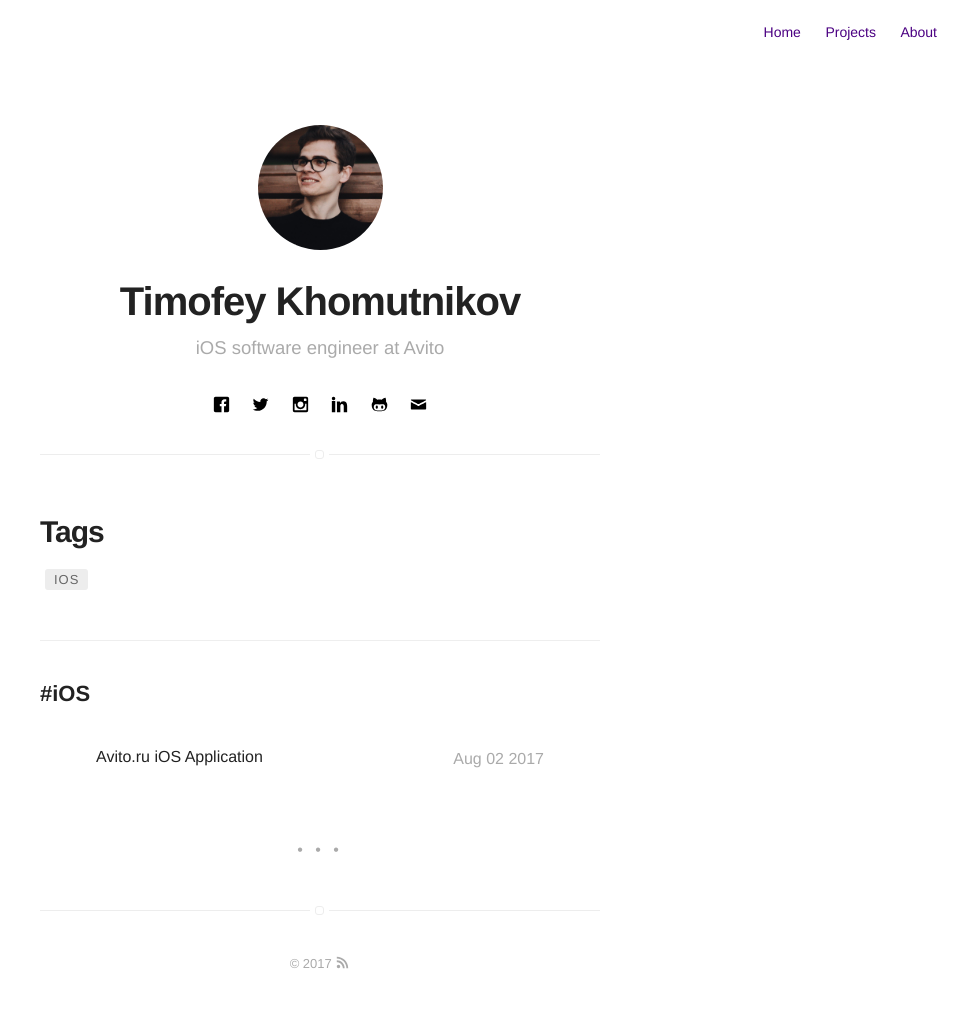
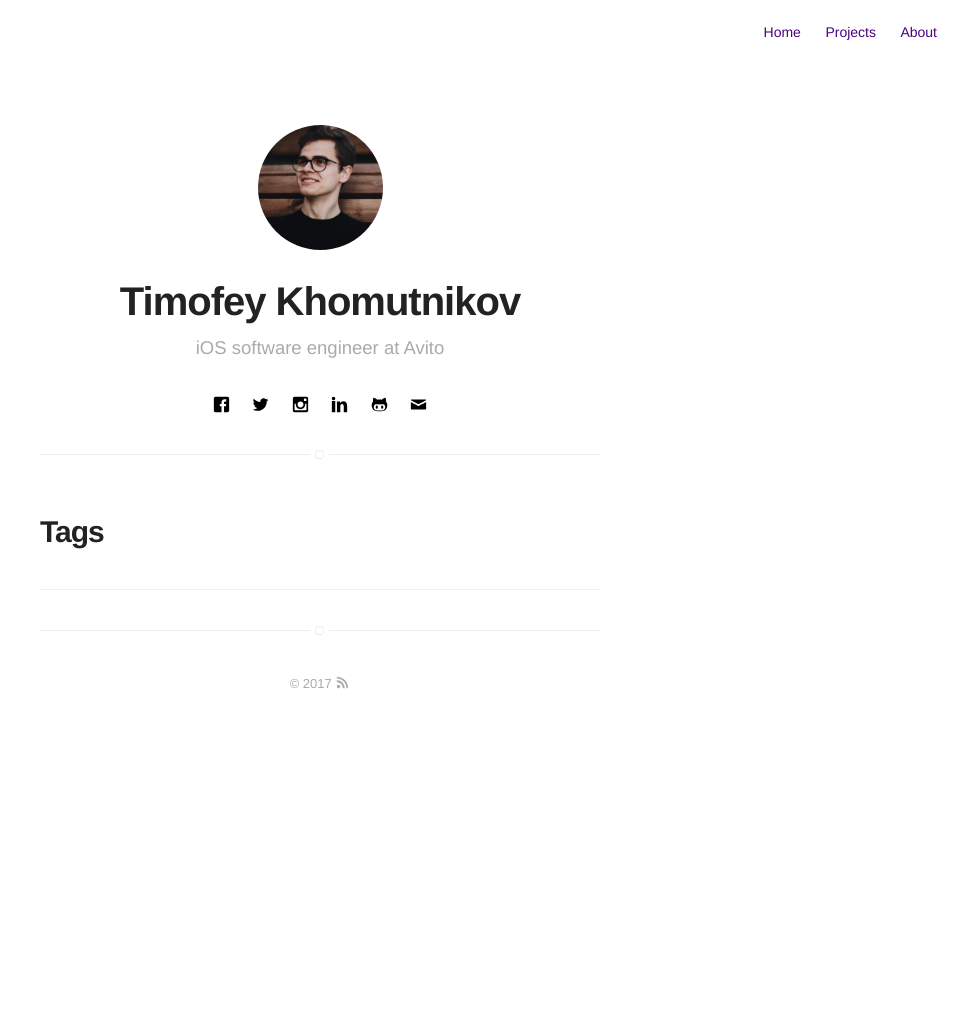
Before and after one commit to khomTima/khomtima.github.io, a Jekyll site: the page built from tags.html, in a window 1280 px wide. Shown: the whole page, without its empty margins (320-1280 px from the left). Built offline with Jekyll 4.4.1, drawn with Linux system fonts in a browser that asks for light colours; a file with an impossible date is left out; after the commit the page ends 900 px from its top, so only the background shows below that.

```diff
--- a/_posts/2017-08-02-avito.markdown
+++ b/_posts/2017-08-02-avito.markdown
@@ -1,7 +1,7 @@
 ---
 title: "Avito.ru iOS Application"
 layout: post
-date: 2017-08-02 21:58
+date:
 tag: iOS
 image: https://www.avito.ru/files/avito/company/logos/Logo-Avito.png
 headerImage: true
```
